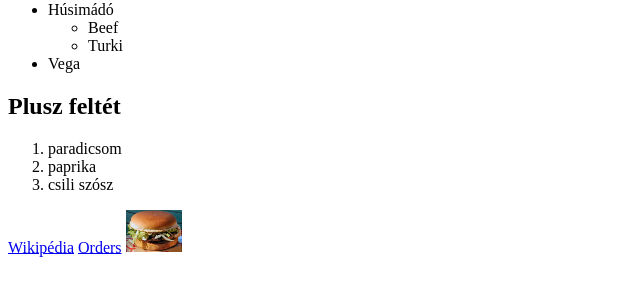
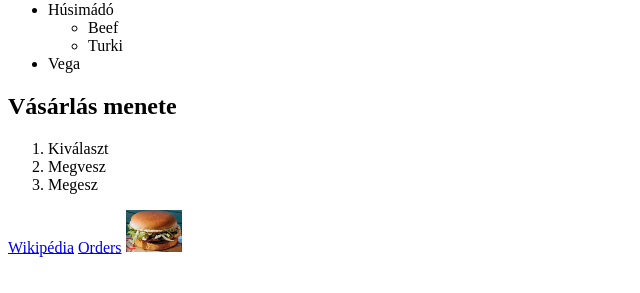
Before and after one commit to Rionen/Rionen.github.io, a plain HTML site: page index.html in a window 1280 px wide. Shown: the part 265-558 px from the top of the page, without its empty margins (0-640 px from the left). Drawn offline with Linux system fonts and the light colour scheme.

Commit message:
modified:   index.html

```diff
--- a/index.html
+++ b/index.html
@@ -39,14 +39,14 @@
         </li>
     </ul>
     <h2>
-        Plusz feltét
+        Vásárlás menete
     </h2>
     <ol>
         <li>
-            paradicsom
+            Kiválaszt
         </li>
-        <li>paprika</li>
-        <li> csili szósz
+        <li>Megvesz</li>
+        <li> Megesz
         </li>
     </ol>
 
```
